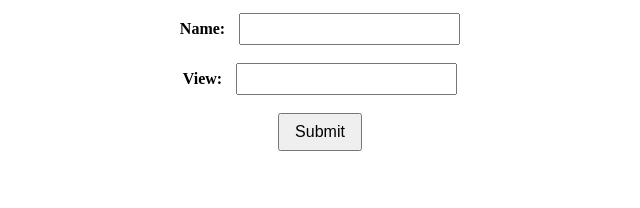
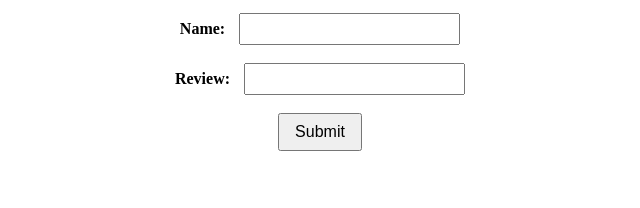
Before and after one commit to jayjayare/bookish-computing-machine, a plain HTML site: page reviews.html in a window 1280 px wide. Shown: the part 249-457 px from the top of the page, 320-960 px from the left. Drawn offline with Linux system fonts and the light colour scheme.

Commit message:
Spelling Fix on review page + logo resize

```diff
--- a/reviews.html
+++ b/reviews.html
@@ -33,7 +33,7 @@
     </label>
     <br /><br />
     <label>
-      View:
+      Review:
       <input type="text" id="viewInput" name="view" />
     </label>
     <br /><br />
```
